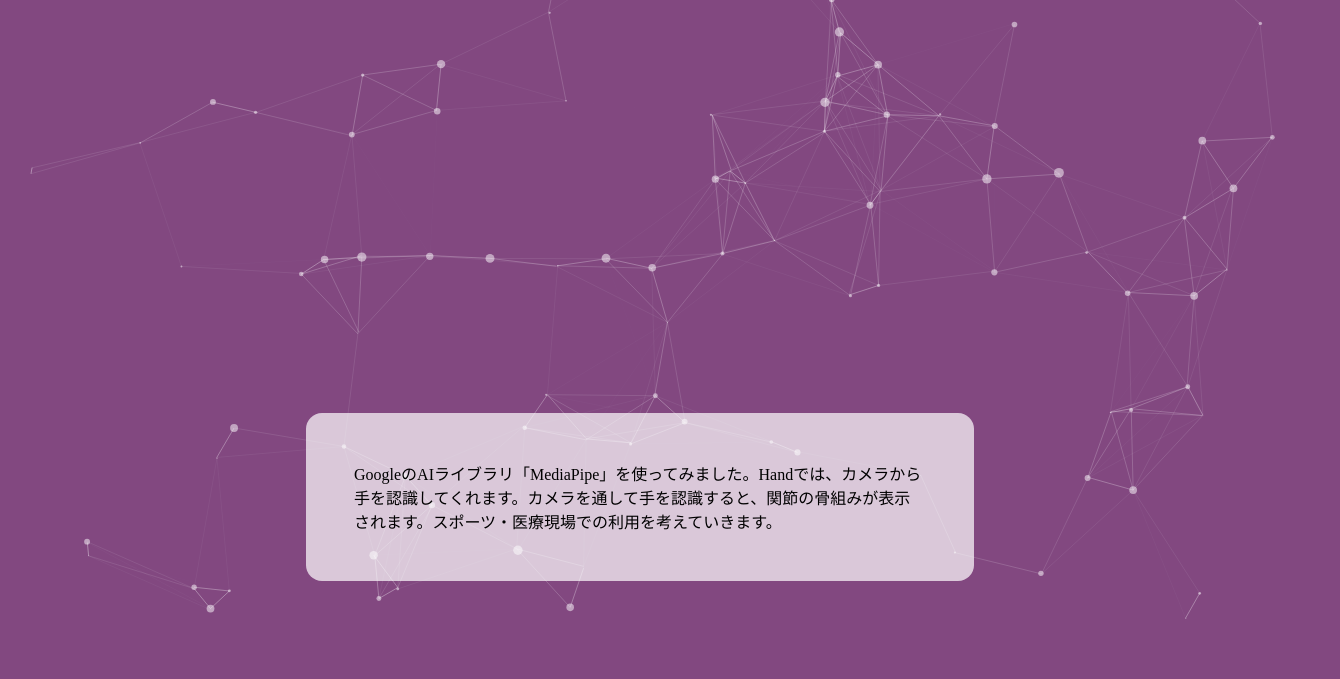
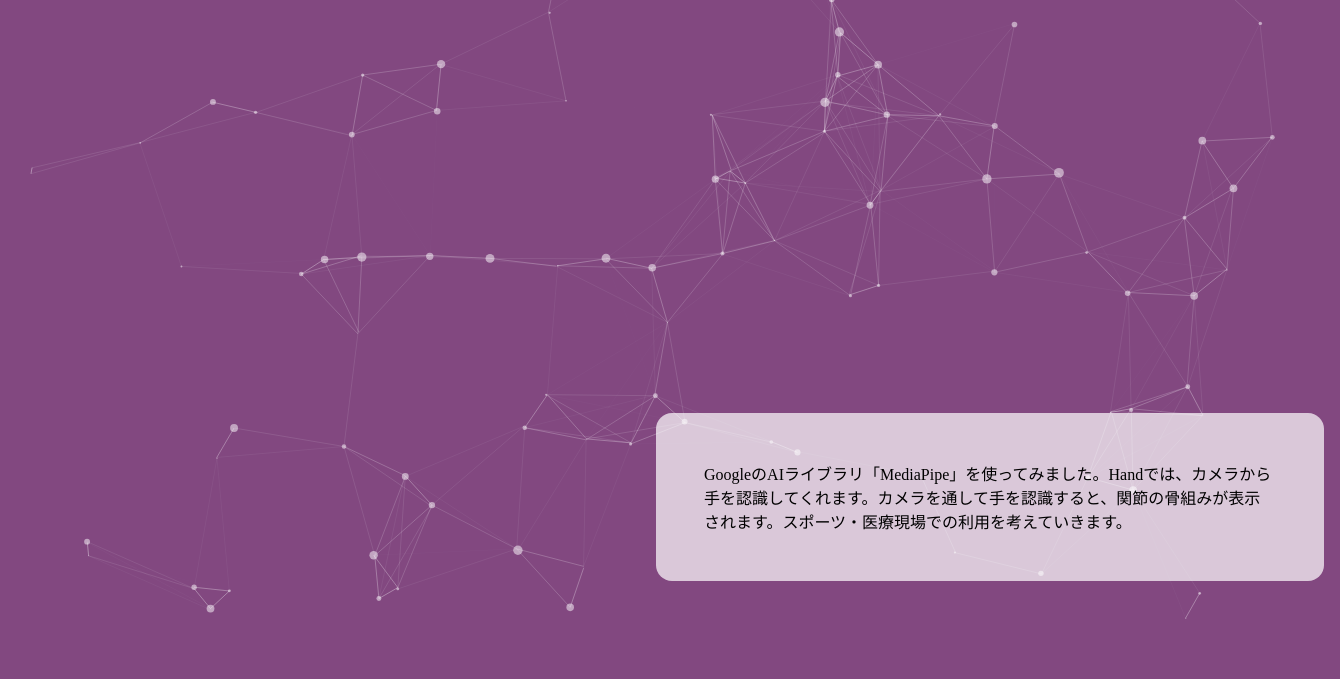
Before and after one commit to linkevery2s/mediapipe, a plain HTML site: page index.html in a window 1280 px wide. Shown: the part 121-800 px from the top of the page, 1340 px wide, since content can reach past the window. Drawn offline with Linux system fonts and the light colour scheme.

Commit message:
transform fixed

```diff
--- a/index.html
+++ b/index.html
@@ -43,9 +43,10 @@
       text-align: center;
       top: 0;
       left: 50%;
+      /*
       transform: translateX(-50%);
       -webkit-transform: translateX(-50%);
-      -ms-transform: translateX(-50%);
+      -ms-transform: translateX(-50%);*/
     }
 
     #webcamButton {
```
Also changed, not shown: 1 other file.
